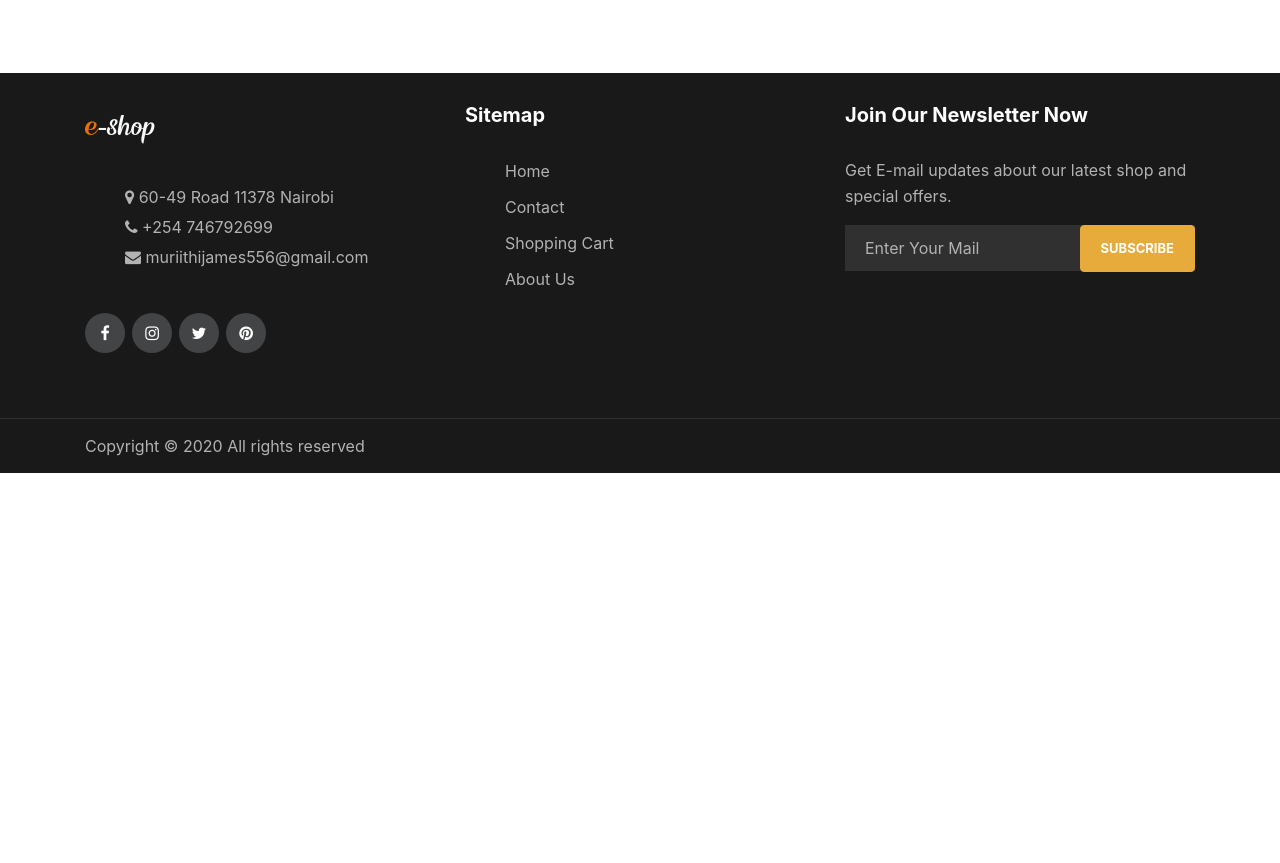
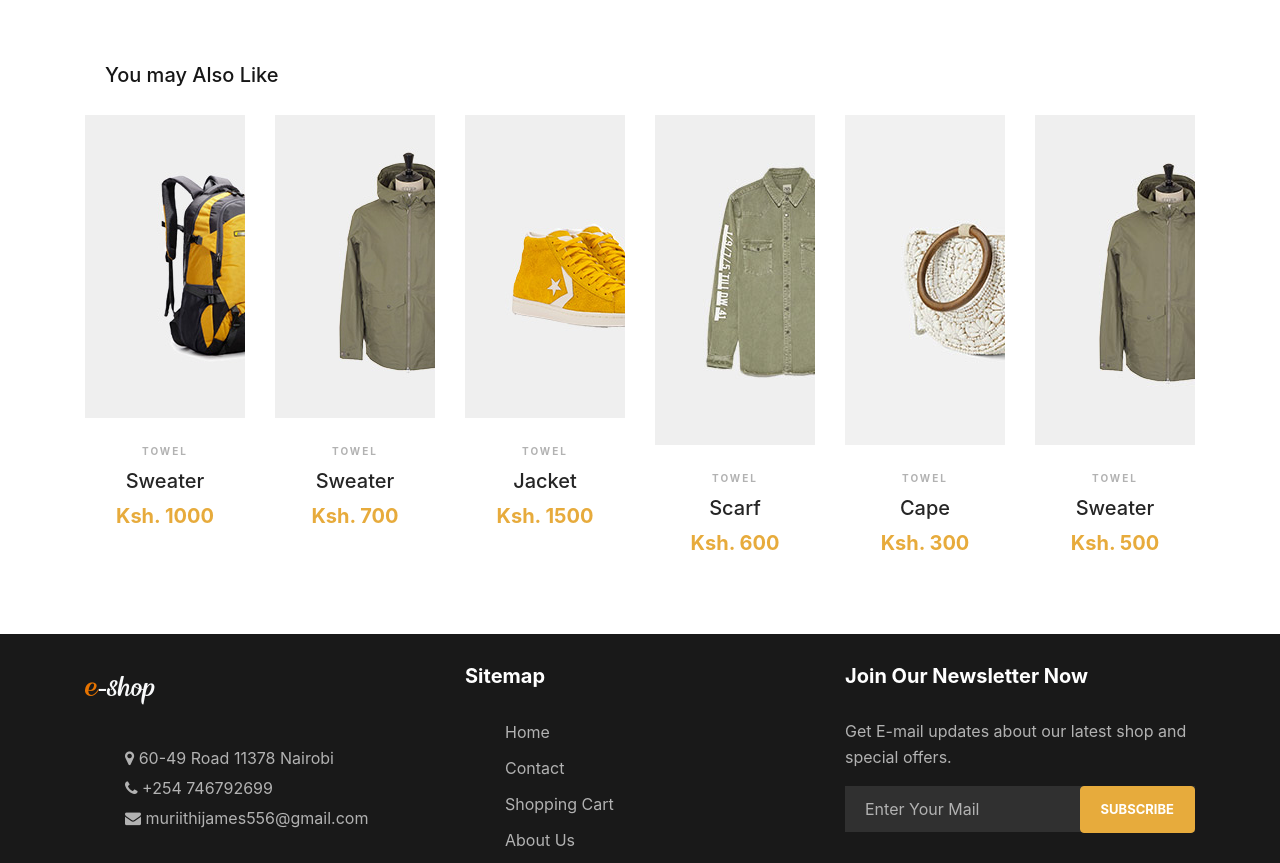
Before and after one commit to james-muriithi/e-shop, a Gatsby site: page / in a window 1280 px wide. Shown: the part 1122-1985 px from the top of the page. Before the commit the page ends 1595 px from the top, so only its background shows below. Built offline with nearby package versions, Linux system fonts and the light colour scheme; Gatsby itself is replaced by a stand-in of ours; a web font is replaced by a local one.

Commit message:
added recommendation sector

```diff
--- a/src/App/index.js
+++ b/src/App/index.js
@@ -8,6 +8,7 @@ import 'font-awesome/css/font-awesome.min.css'
 import HomeCarousel from "../components/carousel/HomeCarousel"
 import Products from "../components/productsSection/Products";
 import Benefits from '../components/benefits/Benefits';
+import Recommended from '../components/recommendationSector/Recommended';
 
 const IndexPage = () => (
   <Layout>
@@ -15,6 +16,7 @@ const IndexPage = () => (
     <HomeCarousel />
     <Benefits />
     <Products />
+    <Recommended />
   </Layout>
 )
 
--- /dev/null
+++ b/src/components/recommendationSector/Recommended.js
@@ -0,0 +1,119 @@
+import React from 'react'
+import { Container, Row } from "reactstrap";
+import { v4 as uuidv4 } from 'uuid';
+import ProductCard from '../productCard/ProductCard';
+import styled from 'styled-components';
+
+export default function Products() {
+    const items = [
+        {
+            src: require('../../images/products/product-7.jpg'),
+            name: 'Sweater',
+            id: uuidv4(),
+            price: 1000,
+            description: "A sweater that keeps you warm.",
+            color: 'yellow',
+            sizes: [
+                'xxl',
+                'xxl',
+                'xl'
+            ]
+        },
+        {
+            src: require('../../images/products/product-8.jpg'),
+            name: 'Sweater',
+            id: uuidv4(),
+            price: 700,
+            color: 'grey',
+            description: "A sweater that keeps you warm.",
+            sizes: [
+                'xxl',
+                'xxl',
+                'xl'
+            ]
+        },
+        {
+            src: require('../../images/products/product-9.jpg'),
+            name: 'Jacket',
+            id: uuidv4(),
+            price: 1500,
+            color: 'light green',
+            description: "A sweater that keeps you warm.",
+            sizes: [
+                'xxl',
+                'xxl',
+                'xl'
+            ]
+        },
+        {
+            src: require('../../images/products/man-4.jpg'),
+            name: 'Scarf',
+            id: uuidv4(),
+            price: 600,
+            color: 'light green',
+            description: "A scarf that keeps you warm.",
+            sizes: [
+                'xxl',
+                'xxl',
+                'xl'
+            ]
+        },
+        {
+            src: require('../../images/products/women-4.jpg'),
+            name: 'Cape',
+            id: uuidv4(),
+            color: 'yellow',
+            price: 300,
+            description: "A sweater that keeps you warm.",
+            sizes: [
+                'xxl',
+                'xxl',
+                'xl'
+            ]
+        },
+        {
+            src: require('../../images/products/man-3.jpg'),
+            name: 'Sweater',
+            id: uuidv4(),
+            price: 500,
+            color: 'yellow and white',
+            description: "A sweater that keeps you warm.",
+            sizes: [
+                'xxl',
+                'xxl',
+                'xl'
+            ]
+        },
+    ];
+
+    const Heading = styled.h3`
+        font-size: 20px;
+        color: #171717;
+        margin-right: 22px;
+        position: relative;
+        cursor: pointer;
+        padding-bottom: 20px;
+        padding-left: 20px;
+        &:before{
+            opacity: 1;
+            position: absolute;
+            left: 0;
+            bottom: -3px;
+            width: auto;
+            height: 2px;
+            background: #171717;
+            content: "";
+        }
+    `
+
+    return (
+        <Container style={{ marginTop: "40px" }}>
+            <Heading>You may Also Like</Heading>
+            <Row>
+                {items.map(item => (
+                    <ProductCard key={item.id} product={item} lg="2" md="4" sm="6" />
+                ))}
+            </Row>
+        </Container>
+    )
+}
```
Also changed, not shown: src/images/products/man-3.jpg (added), src/images/products/man-4.jpg (added), src/images/products/women-3.jpg (added), src/images/products/women-4.jpg (added).
